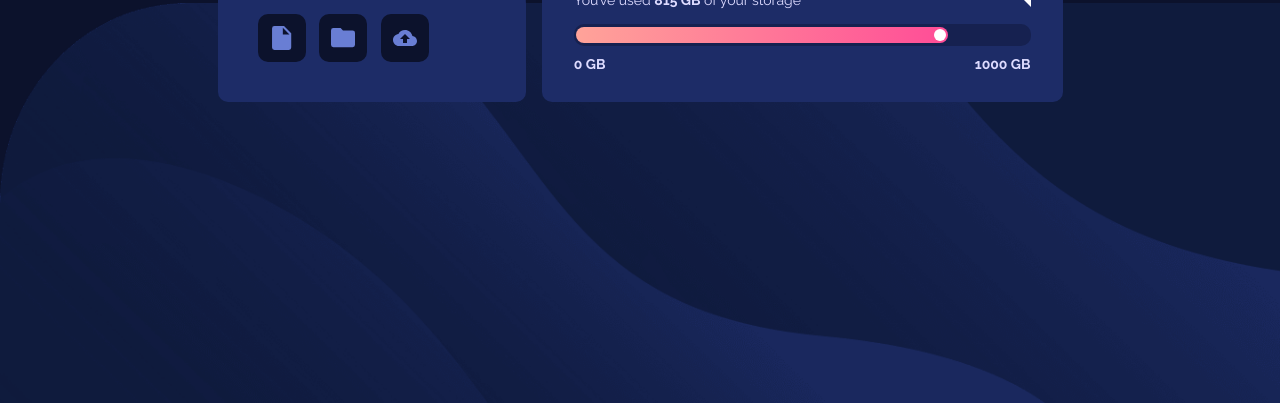
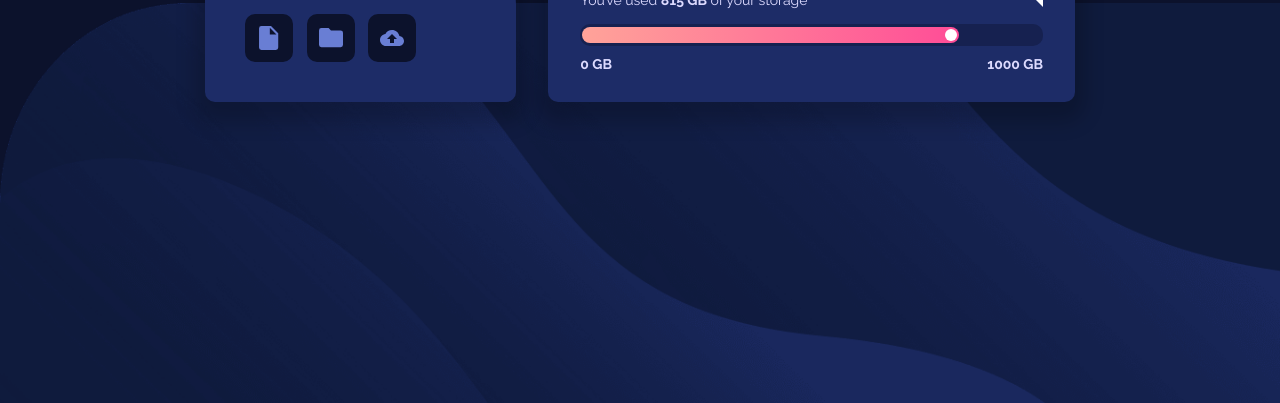
Before and after one commit to SahilGill003/fylo-data-storage-component, a plain HTML site: page index.html in a window 1280 px wide. Shown: the part 397-800 px from the top of the page. Drawn offline with Linux system fonts and the light colour scheme.

Commit message:
added shadow and some gap

```diff
--- a/styles.css
+++ b/styles.css
@@ -32,13 +32,14 @@ main {
   justify-content: center;
   flex-direction: column;
   gap: 1rem;
-  max-width: 925px;
+  max-width: 950px;
   background: transparent;
   height: 100%;
 }
 
 main>div {
   background-color: var(--dark-blue);
+  box-shadow: 0px 3px 5px 5px rgba(0, 0, 0, 0.1);
 }
 
 .rounded-border {
@@ -162,6 +163,11 @@ main>div {
     justify-content: initial;
     align-items: center;
     padding: 2.5rem;
+    gap: 2rem;
+  }
+
+  main>div {
+    box-shadow: 0px 10px 20px 10px rgba(0, 0, 0, 0.2);
   }
 
   .rounded-border {
```
